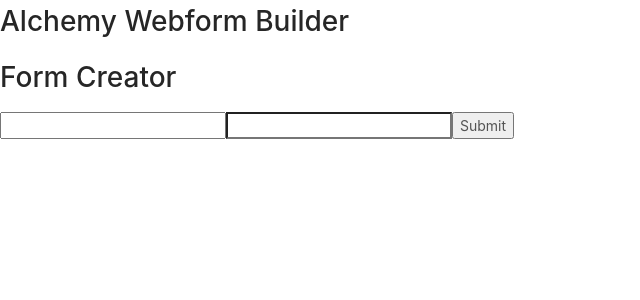
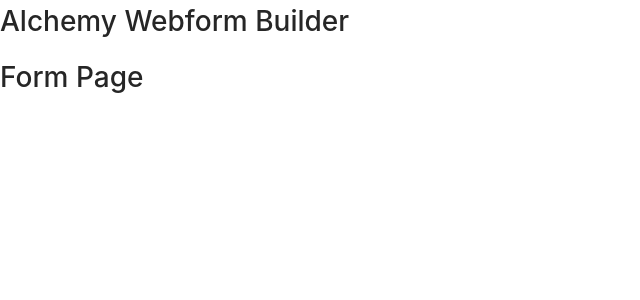
Before and after one commit to Kharouk/Alchemy, a Next.js app: page / in a window 1280 px wide. Shown: the top 300 px of the page, without its empty margins (0-640 px from the left). Built offline with nearby package versions, Linux system fonts and the light colour scheme.

Commit message:
finally get ant design working

```diff
--- a/components/Form.tsx
+++ b/components/Form.tsx
@@ -1,68 +1,10 @@
 import React from "react"
-import { Formik } from "formik"
+// import { withFormik } from "formik"
 
 const Form = () => (
   <div>
-    <h1>Form Creator</h1>
-    <Formik
-      initialValues={{ email: "", password: "" }}
-      validate={values => {
-        let errors = { email: "", password: "" }
-        if (!values.email) {
-          errors.email = "Required"
-        } else if (
-          !/^[A-Z0-9._%+-]+@[A-Z0-9.-]+\.[A-Z]{2,}$/i.test(values.email)
-        ) {
-          errors.email = "Invalid email address"
-        }
-
-        if (!values.password) {
-          errors.password = "Required"
-        }
-        return errors
-      }}
-      onSubmit={(values, { setSubmitting }) => {
-        setTimeout(() => {
-          alert(JSON.stringify(values, null, 2))
-          setSubmitting(false)
-        }, 400)
-      }}
-    >
-      {({
-        values,
-        errors,
-        touched,
-        handleChange,
-        handleBlur,
-        handleSubmit,
-        isSubmitting
-      }) => (
-        <form onSubmit={handleSubmit}>
-          <input
-            type="email"
-            name="email"
-            onChange={handleChange}
-            onBlur={handleBlur}
-            value={values.email}
-          />
-          {errors.email && touched.email && errors.email}
-          <input
-            type="password"
-            name="password"
-            onChange={handleChange}
-            onBlur={handleBlur}
-            value={values.password}
-          />
-          {errors.password && touched.password && errors.password}
-          <button type="submit" disabled={isSubmitting}>
-            Submit
-          </button>
-        </form>
-      )}
-    </Formik>
+    <h1>Form Page</h1>
   </div>
 )
 
-// https://jaredpalmer.com/formik/docs/overview
-
 export default Form
--- a/next.config.js
+++ b/next.config.js
@@ -0,0 +1,27 @@
+const withCss = require("@zeit/next-css")
+
+module.exports = withCss({
+  webpack: (config, { isServer }) => {
+    if (isServer) {
+      const antStyles = /antd\/.*?\/style\/css.*?/
+      const origExternals = [...config.externals]
+      config.externals = [
+        (context, request, callback) => {
+          if (request.match(antStyles)) return callback()
+          if (typeof origExternals[0] === "function") {
+            origExternals[0](context, request, callback)
+          } else {
+            callback()
+          }
+        },
+        ...(typeof origExternals[0] === "function" ? [] : origExternals)
+      ]
+
+      config.module.rules.unshift({
+        test: antStyles,
+        use: "null-loader"
+      })
+    }
+    return config
+  }
+})
```
Also changed, not shown: package.json (+5 -5 lines), tsconfig.json (+3 -12 lines), .babelrc, 1 other file (tests, documents, lock files or other folders).
